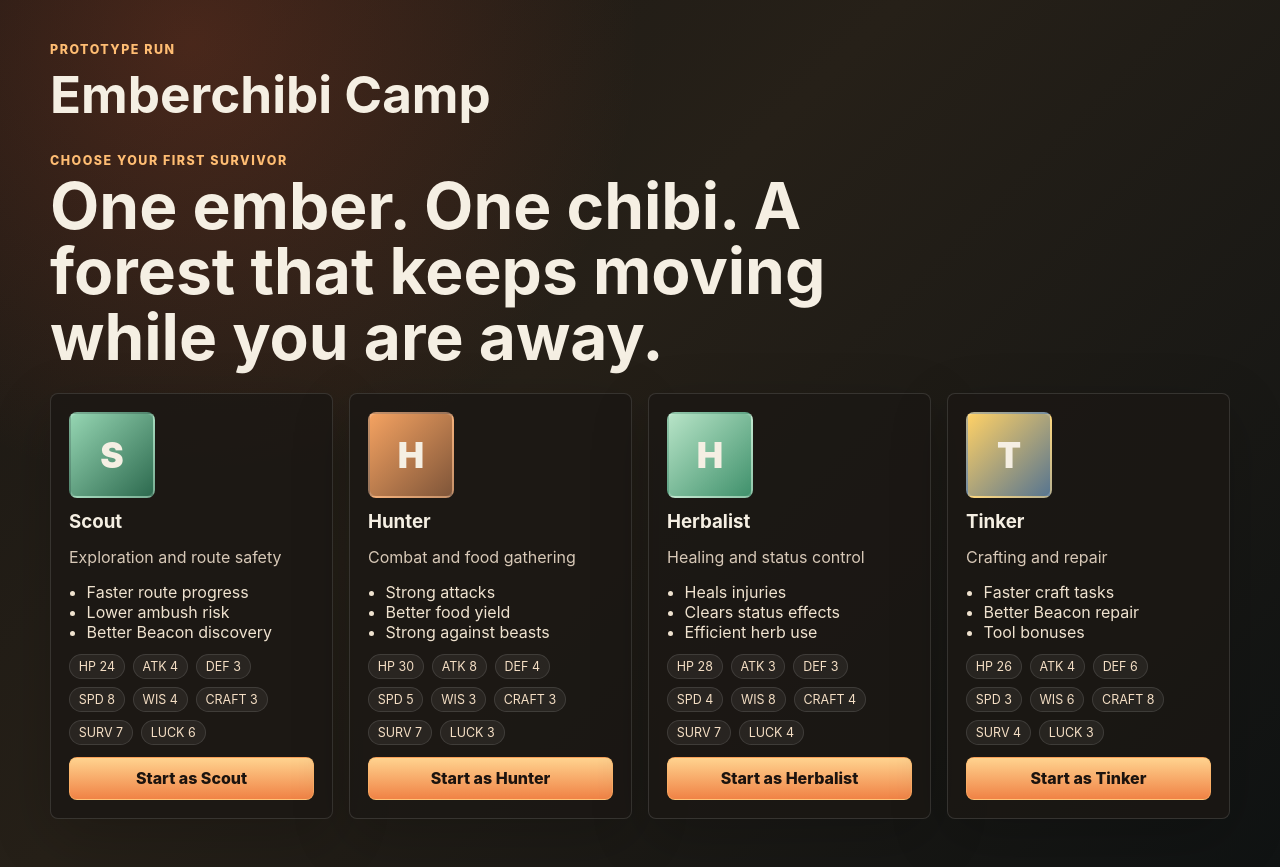
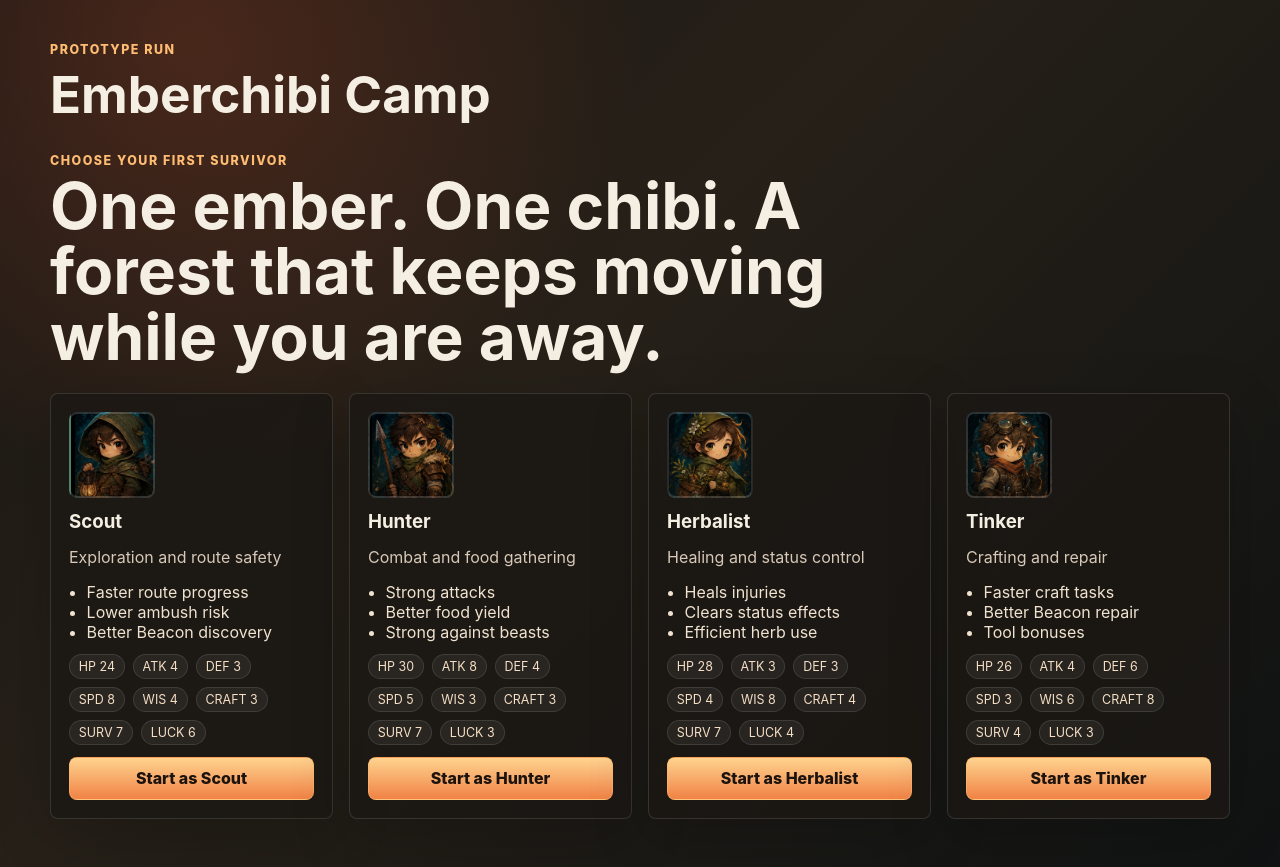
Before and after one commit to hamj2539/emberchibi-camp, a React (Vite) app: page / in a window 1280 px wide. Built offline with nearby package versions, Linux system fonts and the light colour scheme.

Commit message:
Add character portrait assets

```diff
--- a/src/components/SurvivorsScreen.tsx
+++ b/src/components/SurvivorsScreen.tsx
@@ -11,7 +11,9 @@ export function SurvivorsScreen({ state, dispatch }: Props) {
     <section className="screen survivor-grid">
       {state.run.survivors.map((survivor) => (
         <article className="panel survivor-card" key={survivor.id}>
-          <div className={`portrait portrait-${survivor.classId}`}>{survivor.name.slice(0, 1)}</div>
+          <div className={`portrait ${survivor.id === "survivor-rook" ? "portrait-rook" : `portrait-${survivor.classId}`}`}>
+            {survivor.name.slice(0, 1)}
+          </div>
           <h2>{survivor.name}</h2>
           <p>{survivor.role}</p>
           <div className="meters">
--- a/src/styles.css
+++ b/src/styles.css
@@ -337,20 +337,38 @@ select {
   font-weight: 900;
 }
 
+.portrait {
+  overflow: hidden;
+  color: transparent;
+  background-image: url("/emberchibi-camp/assets/characters/portrait-sheet.png");
+  background-size: 520% auto;
+  background-repeat: no-repeat;
+  box-shadow: inset 0 -18px 28px rgba(0, 0, 0, 0.22);
+}
+
 .portrait-scout {
-  background: linear-gradient(135deg, #95d5b2, #2d6a4f);
+  background-color: #2d6a4f;
+  background-position: 0% 50%;
 }
 
 .portrait-hunter {
-  background: linear-gradient(135deg, #f4a261, #7f5539);
+  background-color: #7f5539;
+  background-position: 25% 50%;
 }
 
 .portrait-herbalist {
-  background: linear-gradient(135deg, #b7e4c7, #40916c);
+  background-color: #40916c;
+  background-position: 50% 50%;
 }
 
 .portrait-tinker {
-  background: linear-gradient(135deg, #ffd166, #577590);
+  background-color: #577590;
+  background-position: 75% 50%;
+}
+
+.portrait-rook {
+  background-color: #2b1b17;
+  background-position: 100% 50%;
 }
 
 .stat-row,
```
Also changed, not shown: public/assets/characters/portrait-sheet.png (added).
